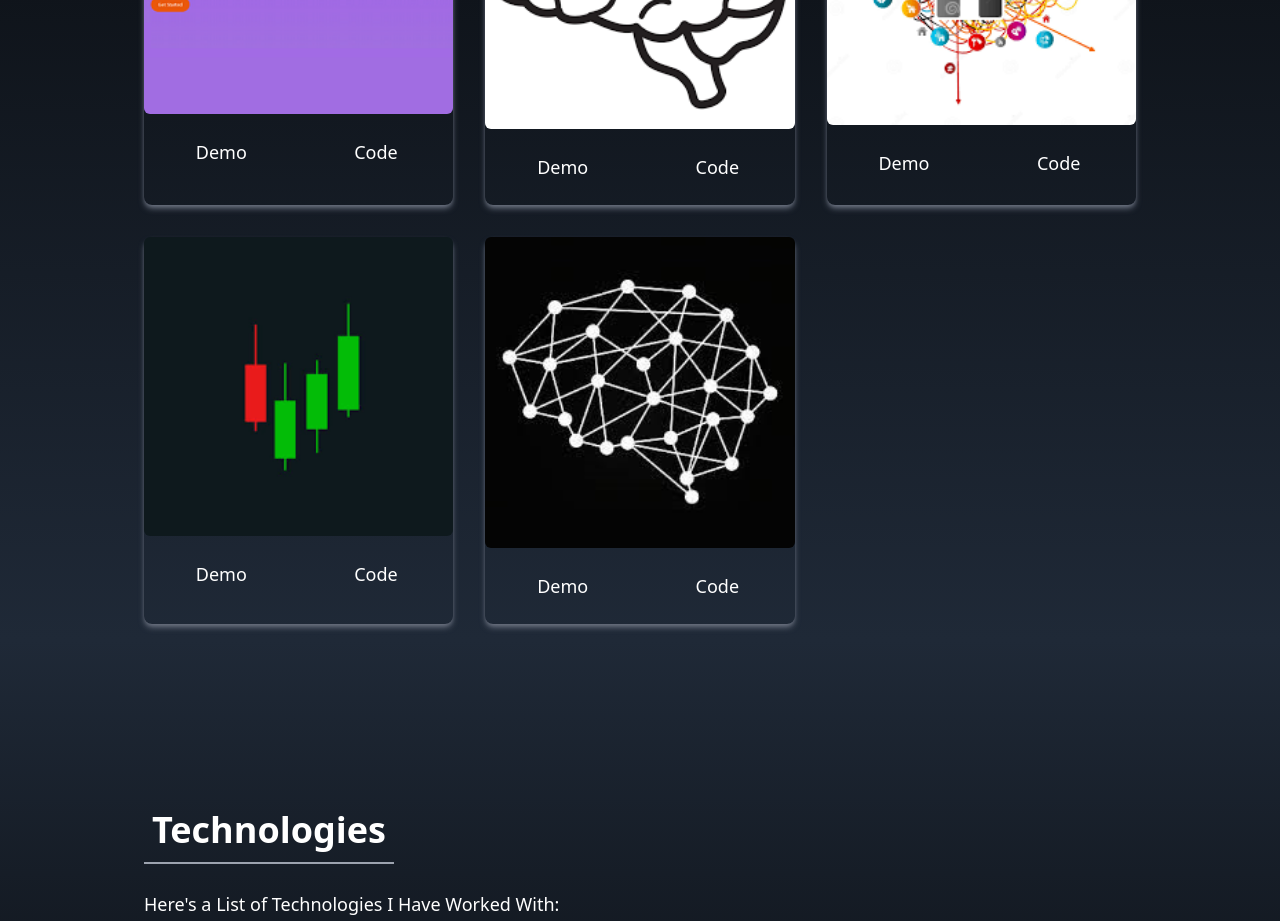
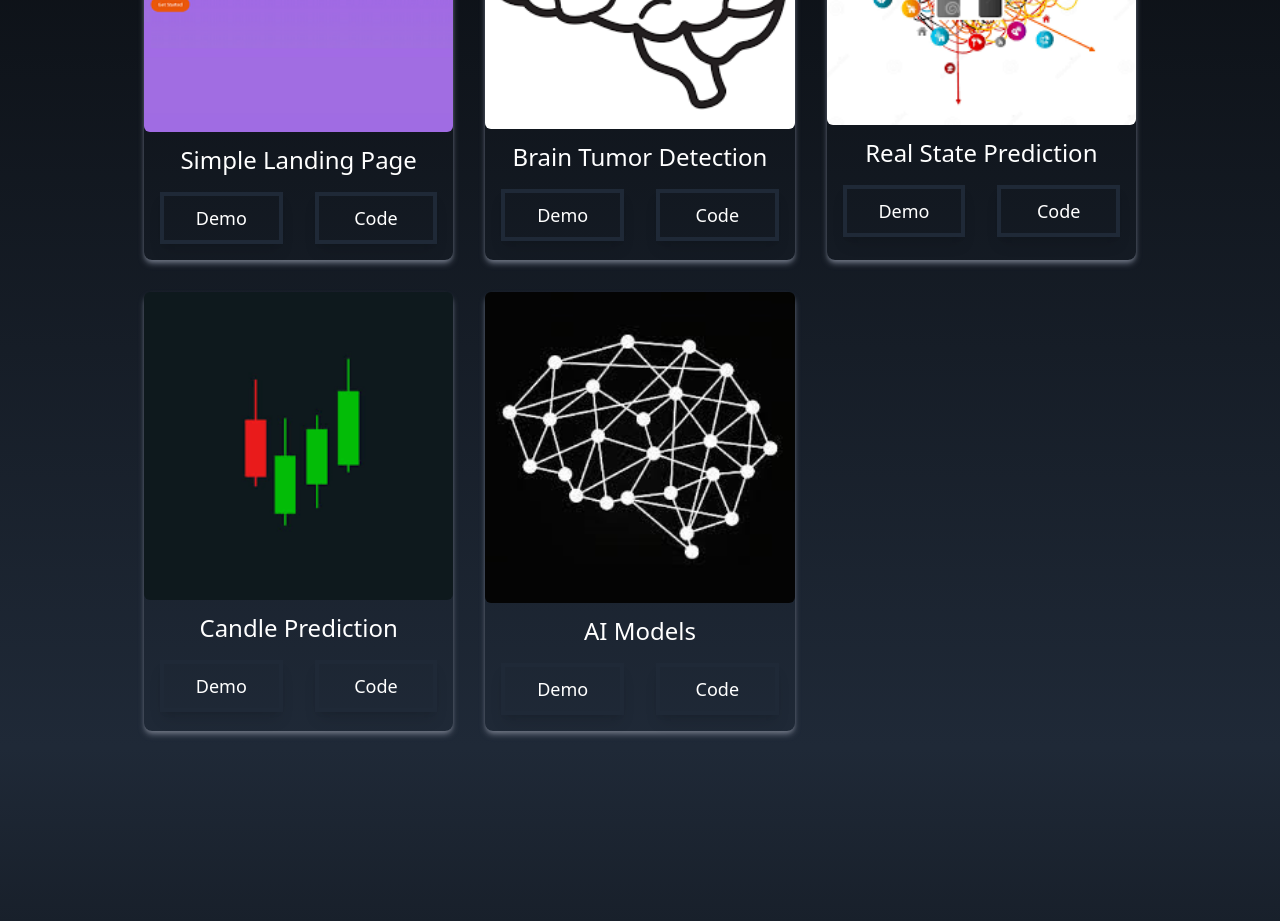
Before and after one commit to aliprg0/react-portfolio, a React (Create React App) app: page / in a window 1280 px wide. Shown: the part 2220-3141 px from the top of the page. Built offline with nearby package versions, Linux system fonts and the light colour scheme.

Commit message:
optimize card in portfolio page

```diff
--- a/src/components/Portfolio.jsx
+++ b/src/components/Portfolio.jsx
@@ -9,6 +9,7 @@ const Portfolio = () => {
     const portfolios = [
         {
             id:1,
+            name: "Simple Landing Page",
             src: LandingPage,
             codesrc: "https://github.com/aliprg0/Rexa-Landing-Page",
             live: true,
@@ -16,6 +17,7 @@ const Portfolio = () => {
         },
         {
             id:2,
+            name: "Brain Tumor Detection",
             src: BrainTumorDetection,
             codesrc: "https://github.com/aliprg0/Brain-Tumor-Detection",
             live: false,
@@ -23,6 +25,7 @@ const Portfolio = () => {
         },
         {
             id:3,
+            name: "Real State Prediction",
             src: RealStatePrediction,
             codesrc: "https://github.com/aliprg0/Real-Estate-Price-Prediction-Site",
             live: false,
@@ -30,6 +33,7 @@ const Portfolio = () => {
         },
         {
             id:4,
+            name: "Candle Prediction",
             src: CandlePrediction,
             codesrc: "https://github.com/aliprg0/small_projects",
             live: false,
@@ -37,6 +41,7 @@ const Portfolio = () => {
         },
         {
             id:5,
+            name: "AI Models",
             src: AIProjects,
             codesrc: "https://github.com/aliprg0/Rexa-Landing-Page",
             live: false,
@@ -55,15 +60,16 @@ const Portfolio = () => {
                 </div>
                 <div className='grid grid-cols-1 sm:grid-cols-2 md:grid-cols-3
                 gap-8 px-12 sm:px-0'>
-                    {portfolios.map(({id,src,codesrc,live,livesrc}) => (
+                    {portfolios.map(({id,src,codesrc,live,livesrc, name}) => (
                         <div key={id} className='shadow-md shadow-gray-500 rounded-lg hover:shadow-lg duration-200 hover:shadow-gray-400'>
                             <img src={src} alt="" className='rounded-md duration-200 hover:scale-105 w-full' />
+                            <p className='w-full text-center pt-3 text-2xl'>{name}</p>
                             <div className='flex items-center justify-center'>
                                 {live ?
-                                <a href={livesrc} className='hover:cursor-pointer w-1/2 px-6 py-2 m-4 duration-200 hover:scale-105 text-lg text-center'>Demo</a> :
-                                    <a className='w-1/2 px-6 py-2 m-4 duration-200 hover:scale-105 text-lg text-center'>Demo</a>
+                                <a href={livesrc} className='hover:cursor-pointer border-gray-800 shadow-lg border-4 w-1/2 px-6 py-2 m-4 duration-200 hover:scale-105 text-lg text-center'>Demo</a> :
+                                    <a className='w-1/2 px-6 py-2 m-4 border-gray-800 shadow-lg border-4 duration-200 hover:scale-105 text-lg text-center'>Demo</a>
                             }
-                                <a href={codesrc} className='hover:cursor-pointer w-1/2 px-6 py-2 m-4 duration-200 hover:scale-105 text-lg text-center'>Code</a>
+                                <a href={codesrc} className='hover:cursor-pointer border-gray-800 shadow-lg border-4 w-1/2 px-6 py-2 m-4 duration-200 hover:scale-105 text-lg text-center'>Code</a>
                             </div>
                         </div>
                     ))}
```
Also changed, not shown: src/assets/portfolio/CandlePrediction.png, src/assets/portfolio/LandingPage.png.
